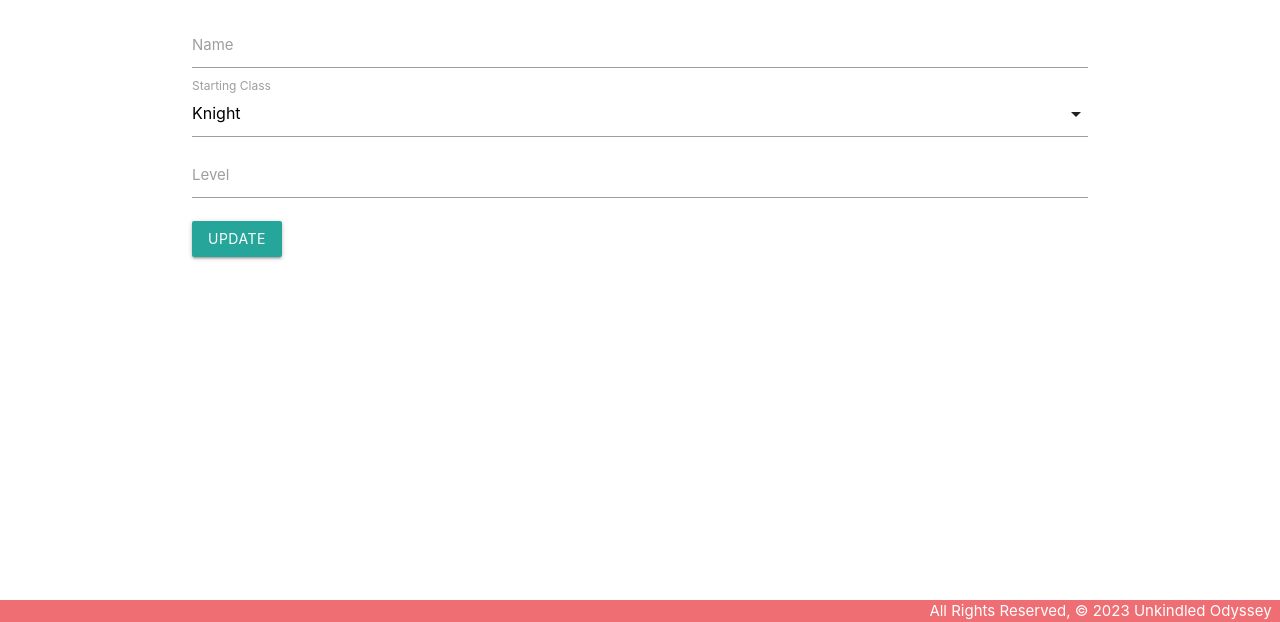
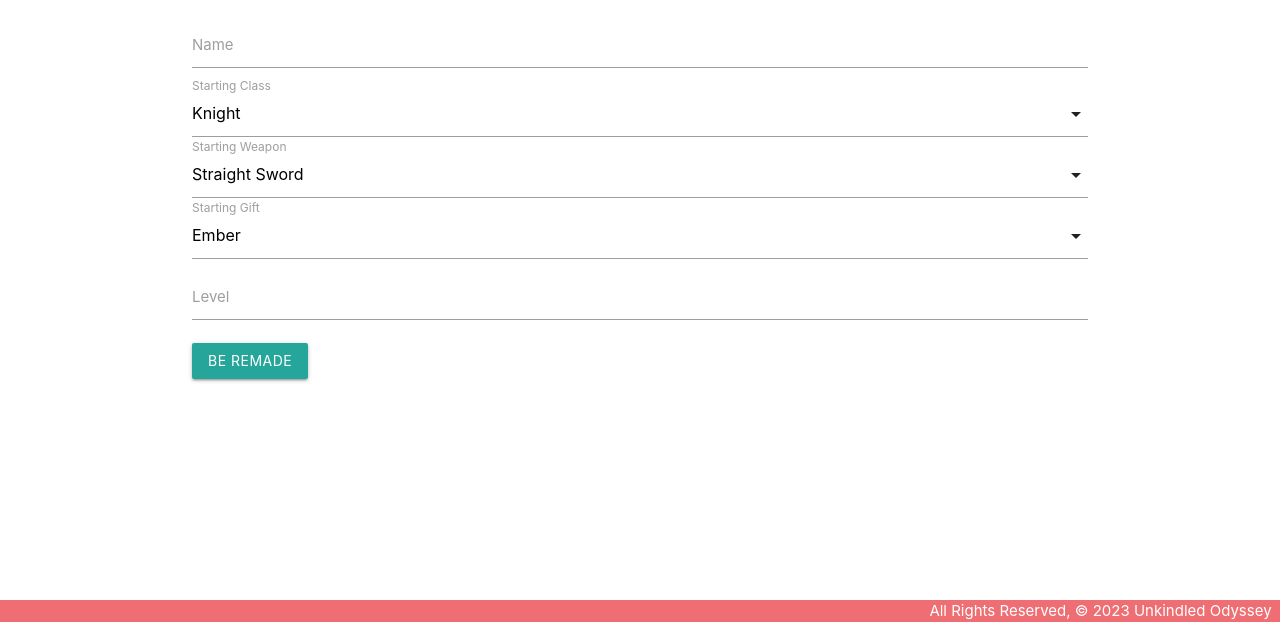
Before and after one commit to KolbiIvey/Unkindled-Odyssey, a Django app: template main_app/templates/main_app/character_update_form.html in a window 1280 px wide. Shown: the part 178-800 px from the top of the page. Run offline with Django 4.2, Linux system fonts and the light colour scheme; the template is opened without the code that fills it: values that come from a table or form of the project are taken from there, others are empty.

```diff
--- a/main_app/templates/main_app/character_update_form.html
+++ b/main_app/templates/main_app/character_update_form.html
@@ -14,16 +14,24 @@
       <label for="{{ form.starting_class.id_for_label }}">Starting Class</label>
     </div>
     <div class="input-field">
+      {{ form.starting_weapon }}
+      <label for="{{ form.starting_weapon.id_for_label }}">Starting Weapon</label>
+    </div>
+    <div class="input-field">
+      {{ form.starting_gift }}
+      <label for="{{ form.starting_gift.id_for_label }}">Starting Gift</label>
+    </div>
+    <div class="input-field">
       {{ form.level }}
       <label for="{{ form.level.id_for_label }}">Level</label>
     </div>
-    <button type="submit" class="btn">Update</button>
+    <button type="submit" class="btn">Be Remade</button>
   </form>
 
   <script>
     document.addEventListener('DOMContentLoaded', function() {
-      var elems = document.querySelectorAll('select');
-      var instances = M.FormSelect.init(elems);
+      const elems = document.querySelectorAll('select');
+      const instances = M.FormSelect.init(elems);
     });
   </script>
 
--- a/main_app/templates/main_app/characters_create.html
+++ b/main_app/templates/main_app/characters_create.html
@@ -30,8 +30,8 @@
 
   <script>
     document.addEventListener('DOMContentLoaded', function() {
-      var elems = document.querySelectorAll('select');
-      var instances = M.FormSelect.init(elems);
+      const elems = document.querySelectorAll('select');
+      const instances = M.FormSelect.init(elems);
     });
   </script>
 
--- a/main_app/views.py
+++ b/main_app/views.py
@@ -83,7 +83,7 @@ def character_story(request, character_id):
 
     openai.api_key = API_KEY
 
-    prompt = f"Generate a short story about {character.name} in the Dark Souls universe, where they fight bosses, fight invaders, and link the first flame, in less than 500 characters"
+    prompt = f"Generate a short story about {character.name}, a {character.starting_class}  in the Dark Souls universe. {character.name} is a skilled warrior, wielding {character.starting_weapon} with deadly precision. Their journey takes them through treacherous landscapes, battling fierce bosses and fending off merciless invaders. But despite the many challenges they face, {character.name} never loses sight of their ultimate goal: to link the first flame and save their world from eternal darkness."
     response = openai.Completion.create(
        engine="text-davinci-002",
        prompt=prompt,
```
